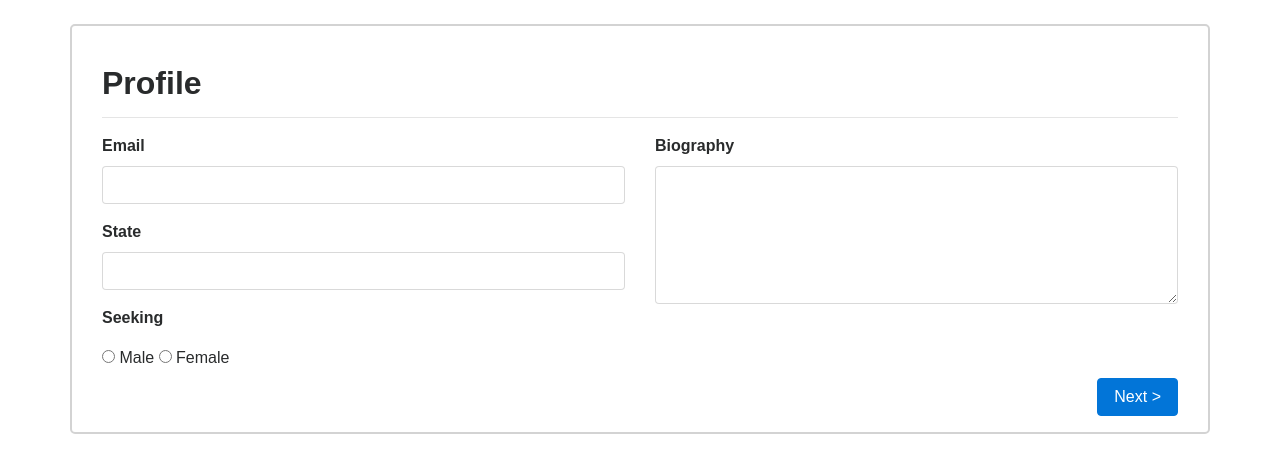
After one commit to smedlock/dating, a PHP site: template pages/create-profile.html in a window 1280 px wide. The commit adds this page. Shown: the top 473 px of the page. Run offline with PHP 8.4, Linux system fonts and the light colour scheme; the template is opened without the code that fills it, so the values that code supplies are empty; some libraries are stand-ins or nearby versions.

Commit message:
create-profile page created. navigation bar fixed to be valid when included

```diff
--- a/index.php
+++ b/index.php
@@ -23,5 +23,10 @@ $f3->route('GET /personal-info', function() {
     echo $template->render('pages/personal-info.html');
 });
 
+$f3->route('POST /create-profile', function() {
+    $template = new Template;
+    echo $template->render('pages/create-profile.html');
+});
+
 //Run Fat-Free
 $f3->run();
--- /dev/null
+++ b/pages/create-profile.html
@@ -0,0 +1,53 @@
+<!DOCTYPE html>
+<html>
+<head>
+    <!--
+        Scott Medlock
+        2-2-2018
+        create profile page of My Dating Website
+    -->
+    <meta charset="utf-8">
+    <title>My Dating Website</title>
+
+    <link rel="stylesheet" href="https://maxcdn.bootstrapcdn.com/bootstrap/4.0.0-alpha.6/css/bootstrap.min.css" integrity="sha384-rwoIResjU2yc3z8GV/NPeZWAv56rSmLldC3R/AZzGRnGxQQKnKkoFVhFQhNUwEyJ" crossorigin="anonymous">
+    <link rel="stylesheet" href="http://smedlock.greenriverdev.com/328/dating/styles/styles.css" type="text/css">
+    <link rel="stylesheet" href="http://smedlock.greenriverdev.com/328/dating/styles/personal-info.css" type="text/css">
+
+</head>
+
+<body>
+<include href="pages/navigation.html" />
+<div id="page" class="container mt-4">
+    <h2 class="font-weight-bold mt-4">Profile</h2>
+    <hr>
+    <form action="interests" method="post">
+        <div class="row">
+            <div class="col-sm-6">
+                <div class="form-group">
+                    <label for="email" class="font-weight-bold">Email</label>
+                    <input type="email" class="form-control" id="email">
+                </div>
+                <div class="form-group">
+                    <label for="lastName" class="font-weight-bold">State</label>
+                    <input type="text" class="form-control" id="lastName">
+                </div>
+                <p class="font-weight-bold">Seeking</p>
+                <label class="radio-inline"><input type="radio" name="genderSeeking" value="male">&nbsp;Male</label>
+                <label class="radio-inline"><input type="radio" name="genderSeeking" value="female">&nbsp;Female</label>
+            </div>
+            <div class="col-sm-6">
+                <div class="form-group">
+                    <label for="biography" class="font-weight-bold">Biography</label>
+                    <textarea class="form-control" id="biography" rows="6" cols="50"></textarea>
+                </div>
+            </div>
+        </div>
+        <button type="submit" class="btn btn-primary float-right" id="next-button">Next ></button>
+    </form>
+</div>
+
+<script src="https://code.jquery.com/jquery-3.1.1.slim.min.js" integrity="sha384-A7FZj7v+d/sdmMqp/nOQwliLvUsJfDHW+k9Omg/a/EheAdgtzNs3hpfag6Ed950n" crossorigin="anonymous"></script>
+<script src="https://cdnjs.cloudflare.com/ajax/libs/tether/1.4.0/js/tether.min.js" integrity="sha384-DztdAPBWPRXSA/3eYEEUWrWCy7G5KFbe8fFjk5JAIxUYHKkDx6Qin1DkWx51bBrb" crossorigin="anonymous"></script>
+<script src="https://maxcdn.bootstrapcdn.com/bootstrap/4.0.0-alpha.6/js/bootstrap.min.js" integrity="sha384-vBWWzlZJ8ea9aCX4pEW3rVHjgjt7zpkNpZk+02D9phzyeVkE+jo0ieGizqPLForn" crossorigin="anonymous"></script>
+</body>
+</html>
--- a/pages/home.html
+++ b/pages/home.html
@@ -18,7 +18,7 @@
     <div id="page" class="container mt-4">
         <div class="row">
             <div class="col text-center mt-4">
-                <h1>My Dating Website</h1>
+                <h1 class="font-weight-bold">My Dating Website</h1>
 
                 <p class="text-left">Welcome to the web's most successful dating website.
                     At <strong>My Dating Website</strong> you'll meet another like minded
--- a/pages/personal-info.html
+++ b/pages/personal-info.html
@@ -18,9 +18,9 @@
 <body>
     <include href="pages/navigation.html" />
     <div id="page" class="container mt-4">
-        <h2 class="mt-4">Personal Information</h2>
+        <h2 class="font-weight-bold mt-4">Personal Information</h2>
         <hr>
-        <form>
+        <form action="create-profile" method="post">
             <div class="row">
                 <div class="col-sm-8">
                     <div class="form-group">
```
Also changed, not shown: pages/navigation.html (+0 -16 lines).
